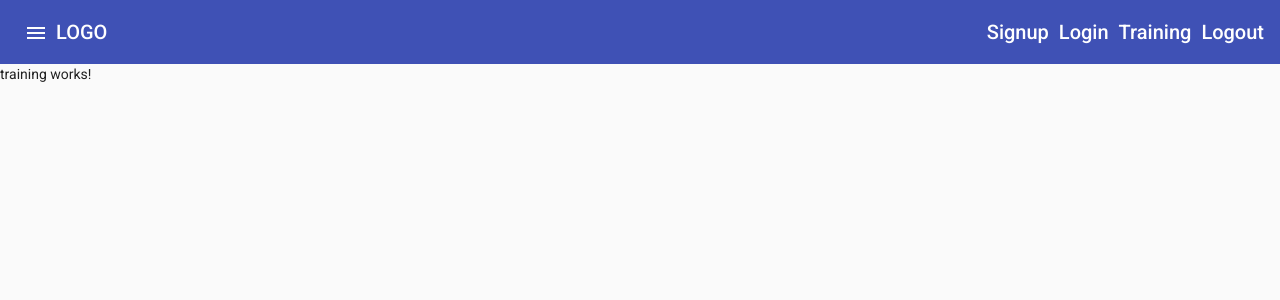
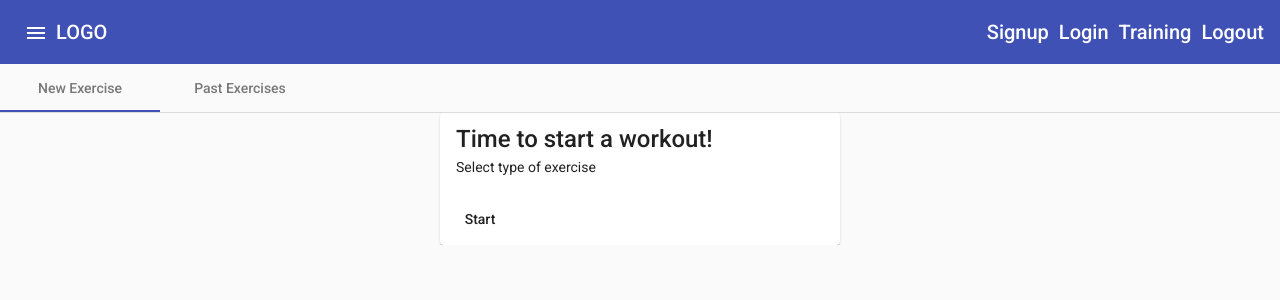
Before and after one commit to NoerGitKat/fitness-tracker-ng, an Angular app in the folder frontend/: page /training in a window 1280 px wide. Shown: the top 300 px of the page. Built offline with nearby package versions, Linux system fonts and the light colour scheme.

Commit message:
added tabs and card to new exercise component

```diff
--- a/frontend/src/app/app.module.ts
+++ b/frontend/src/app/app.module.ts
@@ -13,6 +13,8 @@ import { FlexLayoutModule } from '@angular/flex-layout';
 import { FormsModule } from '@angular/forms';
 import { HeaderComponent } from './navigation/header/header.component';
 import { SidenavListComponent } from './navigation/sidenav-list/sidenav-list.component';
+import { NewExerciseComponent } from './new-exercise/new-exercise.component';
+import { PastExercisesComponent } from './past-exercises/past-exercises.component';
 
 @NgModule({
   declarations: [
@@ -23,6 +25,8 @@ import { SidenavListComponent } from './navigation/sidenav-list/sidenav-list.com
     WelcomeComponent,
     HeaderComponent,
     SidenavListComponent,
+    NewExerciseComponent,
+    PastExercisesComponent,
   ],
   imports: [
     BrowserModule,
--- a/frontend/src/app/material.module.ts
+++ b/frontend/src/app/material.module.ts
@@ -9,6 +9,8 @@ import { MatDatepickerModule } from '@angular/material/datepicker';
 import { MatSidenavModule } from '@angular/material/sidenav';
 import { MatToolbarModule } from '@angular/material/toolbar';
 import { MatListModule } from '@angular/material/list';
+import { MatTabsModule } from '@angular/material/tabs';
+import { MatCardModule } from '@angular/material/card';
 
 @NgModule({
   imports: [
@@ -22,6 +24,8 @@ import { MatListModule } from '@angular/material/list';
     MatSidenavModule,
     MatToolbarModule,
     MatListModule,
+    MatTabsModule,
+    MatCardModule,
   ],
   exports: [
     MatButtonModule,
@@ -34,6 +38,8 @@ import { MatListModule } from '@angular/material/list';
     MatSidenavModule,
     MatToolbarModule,
     MatListModule,
+    MatTabsModule,
+    MatCardModule,
   ],
 })
 export class MaterialModule {}
--- /dev/null
+++ b/frontend/src/app/new-exercise/new-exercise.component.html
@@ -0,0 +1,9 @@
+<section class="new-exercise" fxLayout fxLayoutAlign="center">
+  <mat-card fxFlex="400px">
+    <mat-card-title>Time to start a workout!</mat-card-title>
+    <mat-card-content>Select type of exercise</mat-card-content>
+    <mat-card-actions>
+      <button type="submit" mat-button>Start</button>
+    </mat-card-actions>
+  </mat-card>
+</section>
--- /dev/null
+++ b/frontend/src/app/new-exercise/new-exercise.component.ts
@@ -0,0 +1,15 @@
+import { Component, OnInit } from '@angular/core';
+
+@Component({
+  selector: 'app-new-exercise',
+  templateUrl: './new-exercise.component.html',
+  styleUrls: ['./new-exercise.component.scss']
+})
+export class NewExerciseComponent implements OnInit {
+
+  constructor() { }
+
+  ngOnInit(): void {
+  }
+
+}
--- /dev/null
+++ b/frontend/src/app/past-exercises/past-exercises.component.html
@@ -0,0 +1 @@
+<p>past-exercises works!</p>
--- /dev/null
+++ b/frontend/src/app/past-exercises/past-exercises.component.ts
@@ -0,0 +1,15 @@
+import { Component, OnInit } from '@angular/core';
+
+@Component({
+  selector: 'app-past-exercises',
+  templateUrl: './past-exercises.component.html',
+  styleUrls: ['./past-exercises.component.scss']
+})
+export class PastExercisesComponent implements OnInit {
+
+  constructor() { }
+
+  ngOnInit(): void {
+  }
+
+}
--- a/frontend/src/app/training/training.component.html
+++ b/frontend/src/app/training/training.component.html
@@ -1 +1,6 @@
-<p>training works!</p>
+<mat-tab-group>
+  <mat-tab label="New Exercise"><app-new-exercise></app-new-exercise></mat-tab>
+  <mat-tab label="Past Exercises"
+    ><app-past-exercises></app-past-exercises
+  ></mat-tab>
+</mat-tab-group>
```
Also changed, not shown: frontend/src/app/new-exercise/new-exercise.component.scss (added), frontend/src/app/past-exercises/past-exercises.component.scss (added), 2 other files (tests, documents, lock files or other folders).
